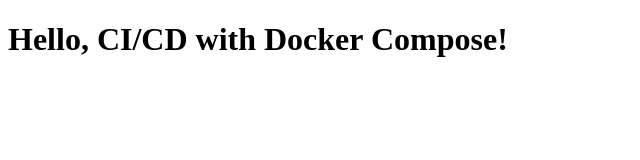
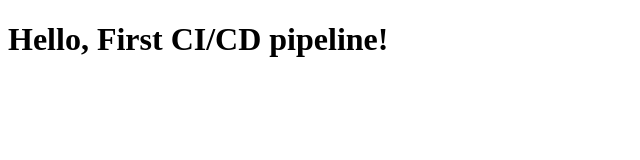
Before and after one commit to Sivasudhan003/Simple-Webpage, a website: page public/index.html in a window 1280 px wide. Shown: the whole page, without its empty margins (0-640 px from the left). Drawn offline with Linux system fonts and the light colour scheme.

Commit message:
made changes in code

```diff
--- a/public/index.html
+++ b/public/index.html
@@ -4,6 +4,6 @@
     <title>Simple Webpage</title>
 </head>
 <body>
-    <h1>Hello, CI/CD with Docker Compose!</h1>
+    <h1>Hello, First CI/CD pipeline!</h1>
 </body>
 </html>
```
